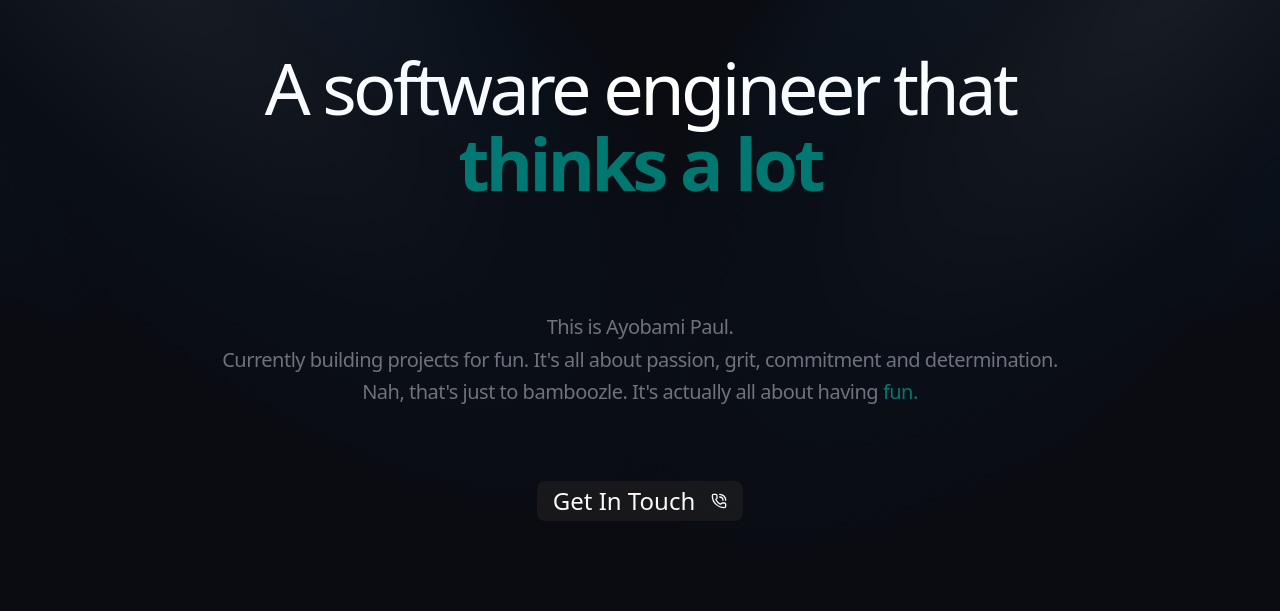
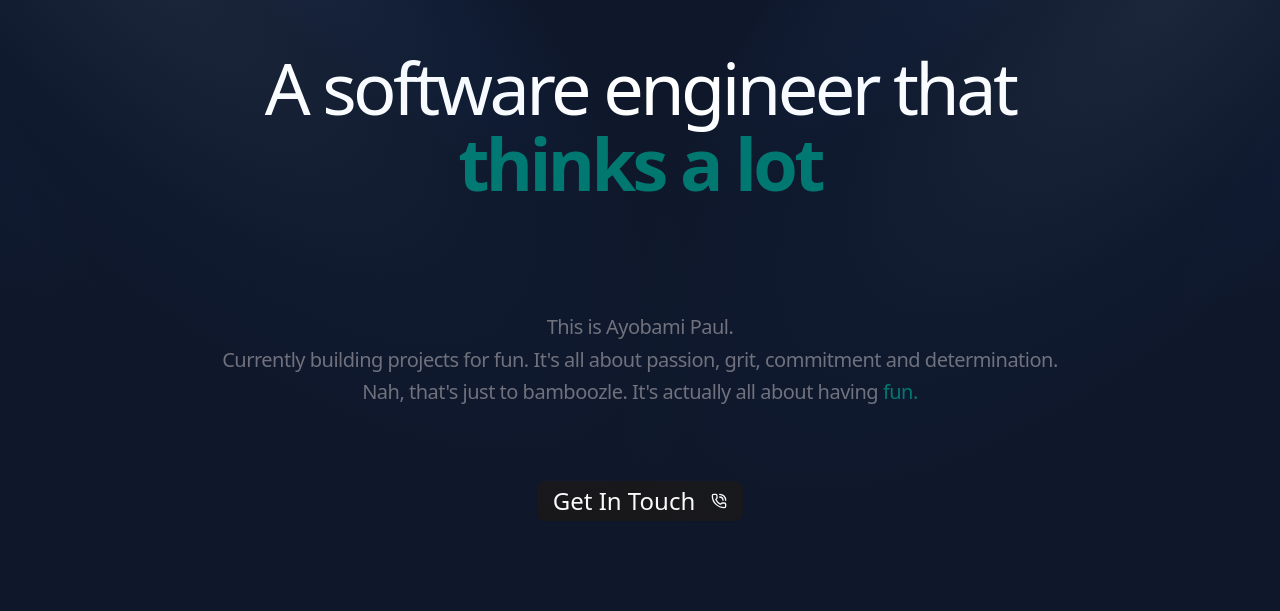
Before and after one commit to ayobami7/my-portfolio, a Next.js app: page / in a window 1280 px wide. Shown: the part 189-800 px from the top of the page. Built offline with nearby package versions, Linux system fonts and the light colour scheme.

Commit message:
updated bg-color

```diff
--- a/app/globals.css
+++ b/app/globals.css
@@ -9,10 +9,10 @@
 /* custom css */
 @theme {
     /* Colors */
-    --color-bg-primary: #0A0C12;
+    --color-bg-primary: #0F172A;
     --color-bg-secondary: #13172B;
     --color-bg-tertiary: var(--color-teal-700)
-    --color-primary: #6C63FF;
+    /* --color-primary: #6C63FF; */
     --color-primary-light: #8C84FF;
     --color-text-primary: #FFFFFF;
     --color-text-secondary: #B8B8B8;
```
